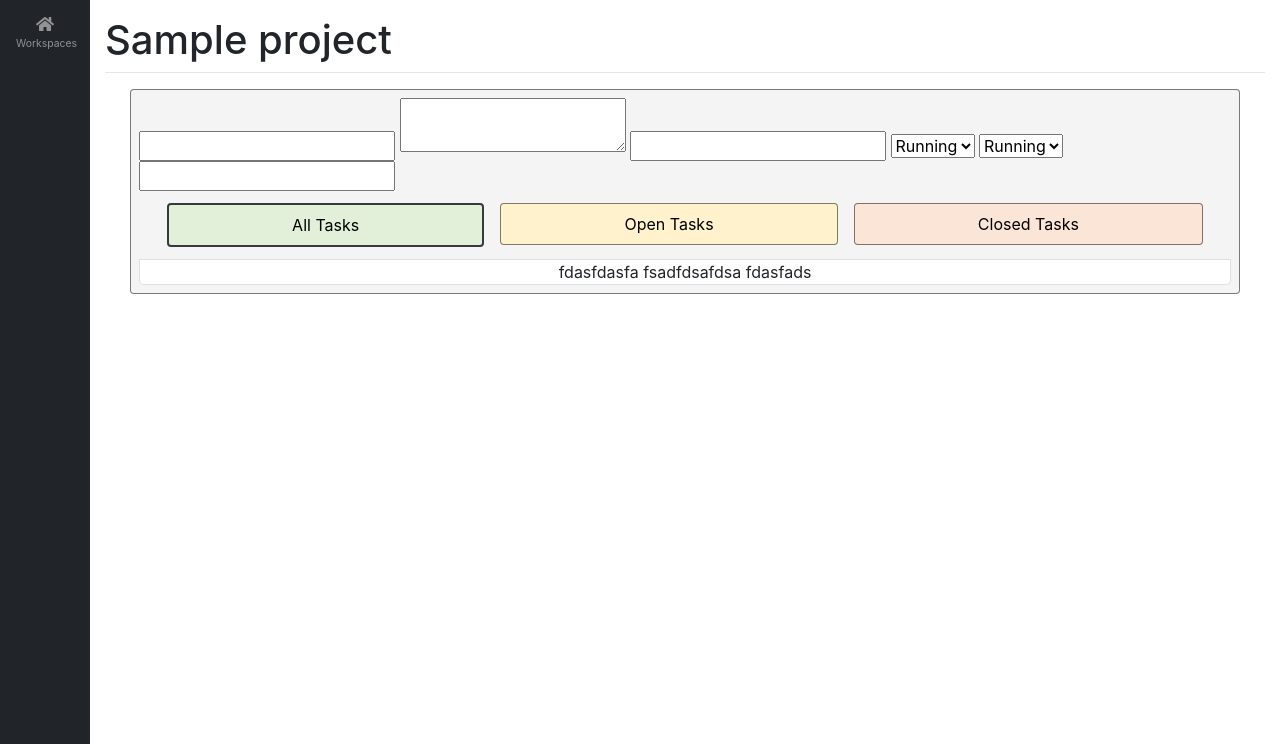
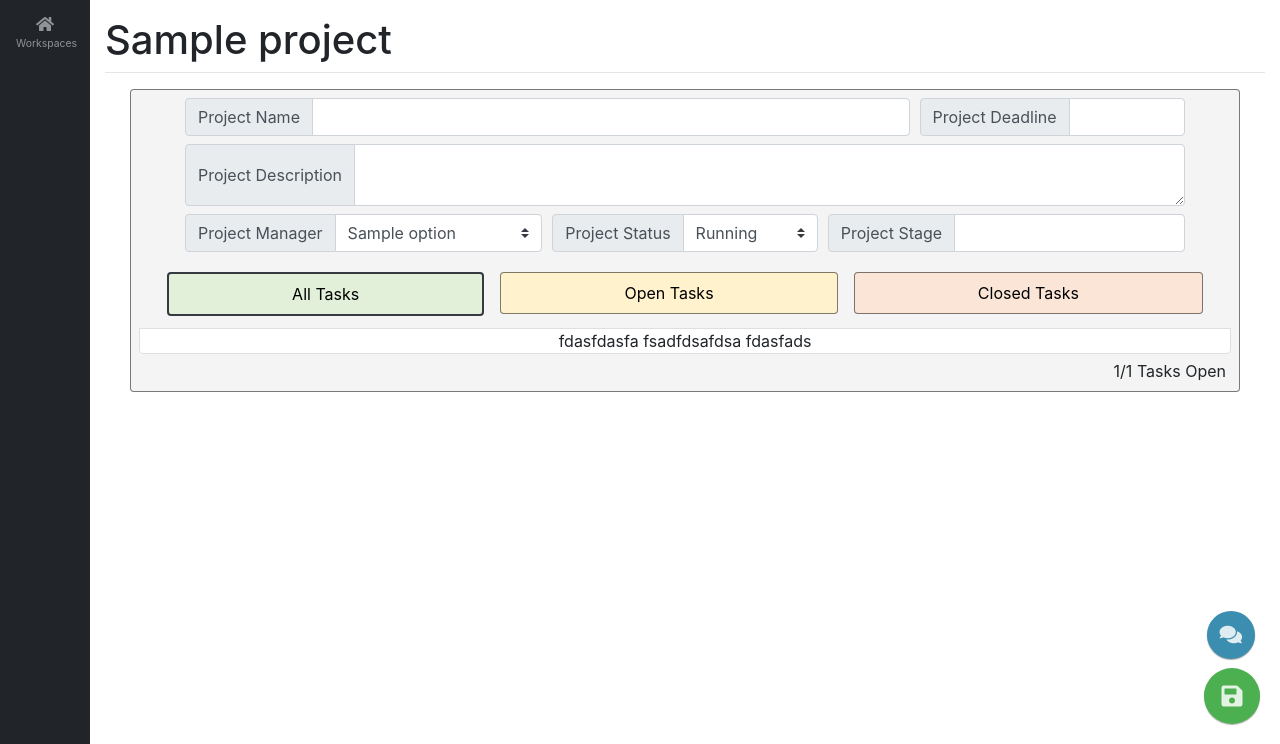
Before and after one commit to RegsonDR/Project-Estimator-GAE, a Flask app: template routes/authenticated/templates/authenticated/html/view_project_page.html in a window 1280 px wide. Shown: the part 56-800 px from the top of the page. Run offline with Flask 2, Linux system fonts and the light colour scheme; the template is opened without the code that fills it: values that come from a table or form of the project are taken from there, most other values are stand-ins (such as "Sample title", 1, 10 or a date in 2020); parts of the project's set-up code (start-up, migrations or seed data) failed here and were passed over; some libraries are stand-ins or nearby versions.

Commit message:
finished projects page without tasks, started chat room

```diff
--- a/main.py
+++ b/main.py
@@ -7,14 +7,18 @@ from routes.api.views import api
 
 app = Flask(__name__)
 app.config['SECRET_KEY'] = '586d4f92e93f985f6ceb58729938c52e'
-# app.config['EXPLAIN_TEMPLATE_LOADING'] = True
-
-
 app.register_blueprint(unauthenticated)
 app.register_blueprint(authenticated)
 app.register_blueprint(ajax)
 app.register_blueprint(api)
 
+# JINJA2 : Decodes base64
+def decode_base64(string):
+    if isinstance(string, str):
+        string = string.decode('utf-8').strip()
+    return base64.b64decode(string)
+
+app.jinja_env.filters['decodeb64'] = decode_base64
 
 if __name__ == '__main__':
     app.run()
--- a/routes/authenticated/forms.py
+++ b/routes/authenticated/forms.py
@@ -1,10 +1,9 @@
 from flask_wtf import FlaskForm
 from wtforms.fields import SubmitField, StringField, SelectField, PasswordField
 from wtforms.fields.html5 import EmailField, TelField
-from wtforms.widgets import TextArea
+from wtforms.widgets import TextArea, html_params, HTMLString
 from wtforms.validators import DataRequired, Email, EqualTo
-
-
+from cgi import escape
 
 class NewWorkspace(FlaskForm):
     workspace_name = StringField('Name', validators=[DataRequired()])
@@ -17,10 +16,12 @@ class NewProject(FlaskForm):
     project_deadline = StringField('Project Deadline', validators=[DataRequired()])
     submit = SubmitField('Create')
 
+
 class NewUser(FlaskForm):
     user_email = EmailField("User's Email", validators=[DataRequired()])
-    role = SelectField("Role",choices=[("dev","Developer"),("super-dev","Super Developer"),("manager","Manager")], validators=[DataRequired()])
+    role = SelectField("Role", choices=[("dev", "Developer"), ("manager", "Manager")], validators=[DataRequired()])
     submit = SubmitField('Add')
+
 
 class ProfileUser(FlaskForm):
     first_name = StringField('First Name', validators=[DataRequired()])
@@ -31,11 +32,14 @@ class ProfileUser(FlaskForm):
     confirm_password = PasswordField('Confirm Password')
     submit = SubmitField('Save')
 
+
 class Project(FlaskForm):
     project_name = StringField('Project Name', validators=[DataRequired()])
     project_description = StringField('Project Description', widget=TextArea(), validators=[DataRequired()])
     project_deadline = StringField('Project Deadline', validators=[DataRequired()])
-    project_status = SelectField('Project Status',choices=[("Running","Running"),("Closed","Closed"),("On Hold","On Hold")], validators=[DataRequired()])
-    project_manager = SelectField('Project Manager',choices=[("Running","Running"),("Closed","Closed"),("On Hold","On Hold")], validators=[DataRequired()])
+    project_status = SelectField('Project Status',
+                                 choices=[("Running", "Running"), ("Closed", "Closed"), ("On Hold", "On Hold")],
+                                 validators=[DataRequired()])
+    project_manager = SelectField('Project Manager', validators=[DataRequired()])
     project_stage = StringField('Project Stage', validators=[DataRequired()])
     submit = SubmitField('Create')
--- a/routes/authenticated/templates/authenticated/html/open_invitation.html
+++ b/routes/authenticated/templates/authenticated/html/open_invitation.html
@@ -10,7 +10,7 @@
 
 {% block page_content %}
     <div class="container">
-    <div class="my-page">
+    <div class="my-page" style="text-align: center;">
         <div class="page-text">You have been invited to join the following workspace:</div>
         <div class="workspace-name">{{ wks_data.workspace_name }}</div>
         <br>
--- a/routes/authenticated/templates/authenticated/html/view_project_page.html
+++ b/routes/authenticated/templates/authenticated/html/view_project_page.html
@@ -9,31 +9,86 @@
 {% endblock page_header %}
 {% block page_content %}
     <div class="container">
-    <div class="my-page">
+        <form method="POST" autocomplete="off" class="my-page">
+            {{ form.hidden_tag() }}
 
-        {{ form.project_name}}
-        {{ form.project_description}}
-        {{ form.project_deadline}}
-        {{ form.project_status}}
-        {{ form.project_manager}}
-        {{ form.project_stage}}
+             <div class="form-row" style="justify-content:center">
+            <div class="col-8 input-group mb-2">
+                <div class="input-group-prepend">
+                    {{ form.project_name.label(class="input-group-text") }}
+                </div>
+                {{ form.project_name(class="form-control") }}
+            </div>
 
+            <div class="col-3 input-group mb-2">
+                <div class="input-group-prepend">
+                    {{ form.project_deadline.label(class="input-group-text") }}
+                </div>
+                {{ form.project_deadline(class="form-control") }}
+            </div>
+             </div>
+
+            <div class="form-row"  style="justify-content:center">
+                <div class="col-11 input-group mb-2">
+                    <div class="input-group-prepend">
+                        {{ form.project_description.label(class="input-group-text") }}
+                    </div>
+                    {{ form.project_description(class="form-control") }}
+                </div>
+            </div>
+
+            <div class="form-row"  style="justify-content:center">
+                <div class="col-4 input-group mb-2">
+                    <div class="input-group-prepend">
+                        {{ form.project_manager.label(class="input-group-text") }}
+                    </div>
+                    <select class="custom-select" id="{{ form.project_manager.name }}"  name="{{ form.project_manager.name }}" required>
+                    {% for option in manager_data %}
+                    <option
+                        {% if option[2] == True %}
+                        disabled
+                        {% endif %}
+                        {% if option[0] == form.project_manager.data %}
+                        selected
+                        {% endif %}
+                            value="{{option[0]}}">{{option[1]}}</option>
+                        {% endfor %}
+                      </select>
+                </div>
+                <div class="col-3 input-group mb-2">
+                    <div class="input-group-prepend">
+                        {{ form.project_status.label(class="input-group-text") }}
+                    </div>
+                    {{ form.project_status(class="custom-select") }}
+                </div>
+                <div class="col-4 input-group mb-2">
+                    <div class="input-group-prepend">
+                        {{ form.project_stage.label(class="input-group-text") }}
+                    </div>
+                    {{ form.project_stage(class="form-control") }}
+                </div>
+            </div>
+
+            {{form.submit(class="fa btn save-button", value='')}}
 
             <div class="card text-center remove-border">
                 <div class="card-header remove-border">
                     <ul class="nav nav-pills nav-fill" id="Tasks" role="tablist">
                         <li class="nav-item">
-            <a class="nav-link active" id="all-tab" data-toggle="tab" href="#All" role="tab" aria-selected="true">All Tasks</a>
+                            <a class="nav-link active" id="all-tab" data-toggle="tab" href="#All" role="tab"
+                               aria-selected="true">All Tasks</a>
                         </li>
                         <li class="nav-item">
-            <a class="nav-link" id="open-tab" data-toggle="tab" href="#Open" role="tab" aria-selected="false">Open Tasks</a>
+                            <a class="nav-link" id="open-tab" data-toggle="tab" href="#Open" role="tab"
+                               aria-selected="false">Open Tasks</a>
                         </li>
                         <li class="nav-item">
-            <a class="nav-link" id="closed-tab" data-toggle="tab" href="#Closed" role="tab" aria-selected="false">Closed Tasks</a>
+                            <a class="nav-link" id="closed-tab" data-toggle="tab" href="#Closed" role="tab"
+                               aria-selected="false">Closed Tasks</a>
                         </li>
                     </ul>
                 </div>
-   <div class="tab-content" id="RequestsContent" >
+                <div class="tab-content" id="RequestsContent">
                     <div class="tab-pane tab-cards fade show active" id="All" role="tabpanel" aria-labelledby="All-tab">
                         fdasfdasfa
                         fsadfdsafdsa
@@ -51,14 +106,35 @@
                     </div>
                 </div>
             </div>
+                <div style="margin: 5px 5px 0px 5px; text-align: right;">
+                    {% set key = user_data.get_project_data().key %}
+            {{user_data.get_open_task_number(key)}}/{{user_data.get_total_task_number(key)}} Tasks Open
+        </div>
+        <div class="fa btn chat-button" style="display: table;">
+            <a style="display: table-cell; vertical-align: middle;" href="{{url_for('authenticated.project_chat',wks_id=wks_data.key.id(),project_id=project_data.key.id())}}">
+                <i class="fas fa-comments"></i>
+            </a>
         </div>
 
+
+        </form>
     </div>
 {% endblock page_content %}
 
 {# Scripts #}
 {% block script %}
+    <script type="text/javascript" src="https://cdnjs.cloudflare.com/ajax/libs/bootstrap-datepicker/1.4.1/js/bootstrap-datepicker.min.js"></script>
+    <link rel="stylesheet" href="https://cdnjs.cloudflare.com/ajax/libs/bootstrap-datepicker/1.4.1/css/bootstrap-datepicker3.css">
+{#    <script type="text/javascript" src="https://cdn.jsdelivr.net/g/bootstrap.material-design@0.5.9(js/material.min.js+js/ripples.min.js)"></script>#}
+
     <script>
-
+           $(document).ready(function () {
+            $('#project_deadline').datepicker({
+                format: 'dd/mm/yyyy',
+                startDate: '0d',
+                todayHighlight:'true',
+                todayBtn:'true'
+            });
+        });
     </script>
 {% endblock script %}
--- a/static/authenticated/CSS/open_invitation.css
+++ b/static/authenticated/CSS/open_invitation.css
@@ -8,6 +8,6 @@
 
 .accept-btn{
     font-size: 4vh;
-        background-color: #c8e4ff;
+    background-color: #c8e4ff;
     border: 1px solid rgba(0,0,0,.5);;
 }
--- a/static/authenticated/CSS/view_project_page.css
+++ b/static/authenticated/CSS/view_project_page.css
@@ -1,26 +1,3 @@
-/*#running-tab, #closed-tab, #on-hold-tab{*/
-    /*margin: 0 0.5rem;*/
-    /*color: black;*/
-    /*border: 1px solid rgba(0,0,0,.5);*/
-/*}*/
-
-/*.nav-link.active{*/
-    /*color: black !important;*/
-    /*border: 2px solid rgba(52, 58, 64,1) !important;*/
-/*}*/
-
-/*#running-tab{*/
-    /*background-color: #e2f0d9;*/
-/*}*/
-
-/*#closed-tab{*/
-    /*background-color: #fff2cc;*/
-/*}*/
-
-/*#on-hold-tab{*/
-    /*background-color: #fbe5d6;*/
-/*}*/
-
 .remove-border{
     border: 0px;
 }
@@ -57,3 +34,48 @@
 .card-header, .card{
     background-color: unset;
 }
+
+.chat-button{
+    z-index: 1;
+    bottom: 85px;
+    position: fixed;
+    right: 25px;
+    background-color: #3b8eaf;
+    color: rgba(255,255,255,.84) !important;
+    border-radius: 50%;
+    font-size: 20px;
+    height: 48px;
+    min-width: 48px;
+    width: 48px;
+    cursor: pointer;
+    box-shadow: 0 1px 1.5px 0 rgba(0,0,0,.12), 0 1px 1px 0 rgba(0,0,0,.24);
+}
+
+.chat-button:hover{
+    background-color: rgba(153,153,153,.2);
+    text-decoration: none;
+    color: #3b8eaf !important;
+}
+a { color: inherit; }
+.save-button{
+    z-index: 1;
+    bottom: 20px;
+    position: fixed;
+    right: 20px;
+    background-color: #4caf50;
+    color: rgba(255,255,255,.84);
+    border-radius: 50%;
+    font-size: 24px;
+    height: 56px;
+    margin: auto;
+    min-width: 56px;
+    width: 56px;
+    cursor: pointer;
+    box-shadow: 0 1px 1.5px 0 rgba(0,0,0,.12), 0 1px 1px 0 rgba(0,0,0,.24);
+}
+
+.save-button:hover{
+    background-color: rgba(153,153,153,.2);
+    text-decoration: none;
+    color: #4caf50;
+}
```
Also changed, not shown: models.py (+10 -3 lines), routes/authenticated/templates/authenticated/html/new_project_page.html (+18 -7 lines), routes/authenticated/templates/authenticated/html/project_chat.html (added, +19 -0 lines), routes/authenticated/utils.py (+9 -7 lines), routes/authenticated/views.py (+52 -10 lines). Lines whose indentation alone changed are shown as unchanged.
